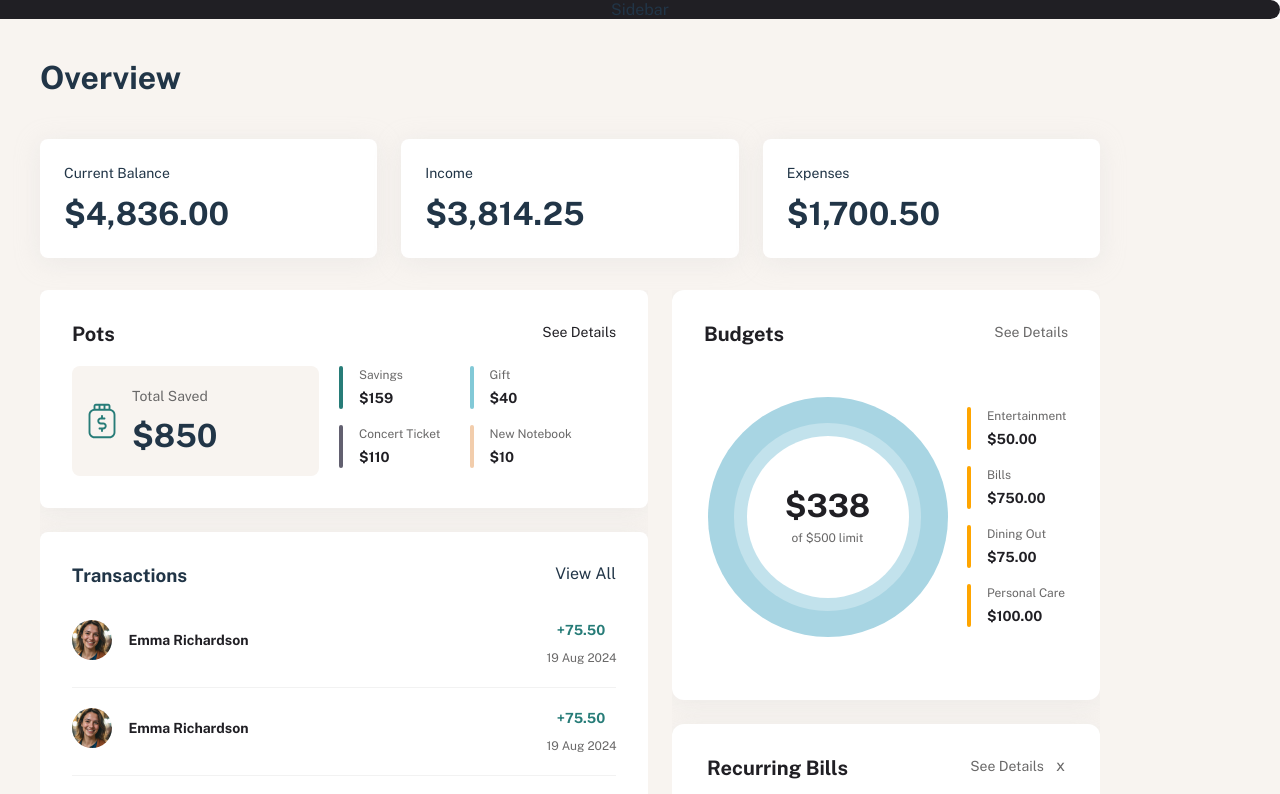
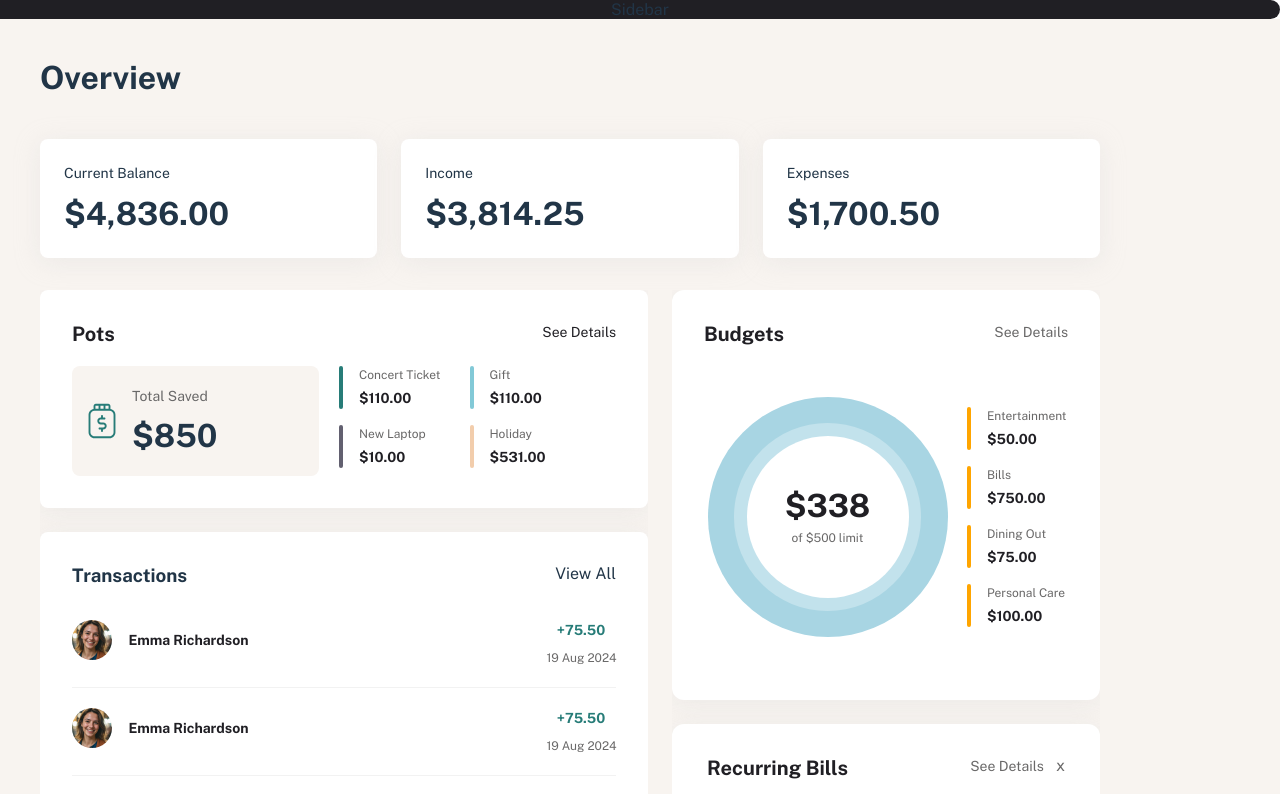
Before and after one commit to eddiemaceda11/Moneyhub, a React (Vite) app: page / in a window 1280 px wide. Shown: the top 794 px of the page. Built offline with nearby package versions, Linux system fonts and the light colour scheme.

Commit message:
Import the usePotsData hook into the Overview component and render the data

```diff
--- a/src/features/overview/Overview.tsx
+++ b/src/features/overview/Overview.tsx
@@ -5,11 +5,13 @@ import { useBalanceData } from "../../hooks/useBalanceData";
 
 import { JarIcon } from "./JarIcon";
 import emmaImage from "../../assets/images/avatars/emma-richardson.jpg";
+import { usePotsData } from "../../hooks/usePotsData";
 
 export const Overview = () => {
   const { data, error, isLoading } = useGetOverviewQuery(undefined);
 
   const balanceData = useBalanceData(data?.balance);
+  const potsData = usePotsData(data?.pots);
 
   if (isLoading) return <div>Loading...</div>;
   if (error) return <div>Error fetching data</div>;
@@ -57,15 +59,15 @@ export const Overview = () => {
                   <div className="opib-top-left">
                     <div className="opib-border one"></div>
                     <div className="opib-items">
-                      <p>Savings</p>
-                      <span>$159</span>
+                      <p>{potsData[1].name}</p>
+                      <span>${potsData[1].total}</span>
                     </div>
                   </div>
                   <div className="opib-top-right">
                     <div className="opib-border two"></div>
                     <div className="opib-items">
-                      <p>Gift</p>
-                      <span>$40</span>
+                      <p>{potsData[2].name}</p>
+                      <span>${potsData[2].total}</span>
                     </div>
                   </div>
                 </div>
@@ -73,15 +75,15 @@ export const Overview = () => {
                   <div className="opib-bottom-left">
                     <div className="opib-border three"></div>
                     <div className="opib-items">
-                      <p>Concert Ticket</p>
-                      <span>$110</span>
+                      <p>{potsData[3].name}</p>
+                      <span>${potsData[3].total}</span>
                     </div>
                   </div>
                   <div className="opib-bottom-right">
                     <div className="opib-border four"></div>
                     <div className="opib-items">
-                      <p>New Notebook</p>
-                      <span>$10</span>
+                      <p>{potsData[4].name}</p>
+                      <span>${potsData[4].total}</span>
                     </div>
                   </div>
                 </div>
```
